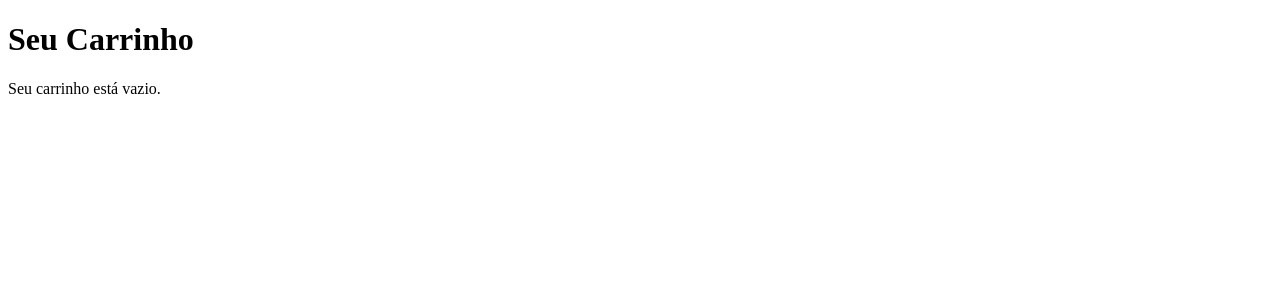
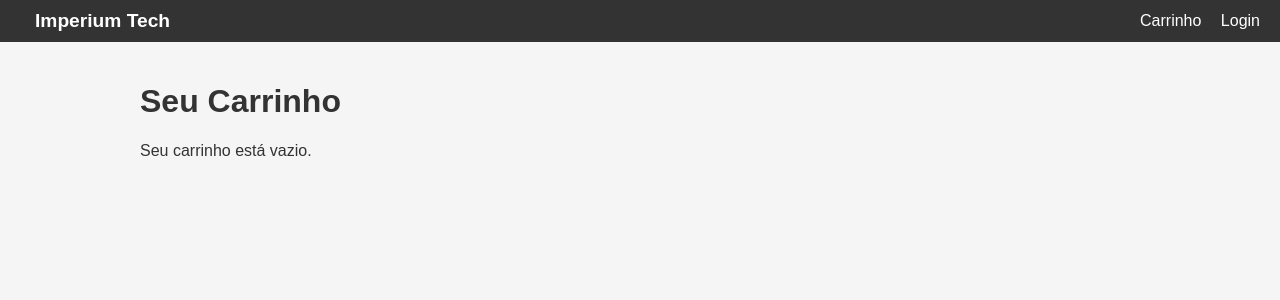
Before and after one commit to Troxx0001/imperium, a Flask app: page /carrinho/carrinho in a window 1280 px wide. Shown: the top 300 px of the page. Run offline with Flask 3, Linux system fonts and the light colour scheme.

Commit message:
style: improve site appearance

```diff
--- a/static/css/estilo.css
+++ b/static/css/estilo.css
@@ -0,0 +1,116 @@
+body {
+  font-family: Arial, sans-serif;
+  background-color: #f5f5f5;
+  margin: 0;
+  padding: 0;
+  color: #333;
+}
+
+.navbar {
+  background-color: #333;
+  color: #fff;
+  padding: 10px 20px;
+  display: flex;
+  justify-content: space-between;
+  align-items: center;
+}
+.navbar a {
+  color: #fff;
+  margin-left: 15px;
+  text-decoration: none;
+}
+.navbar .logo {
+  font-weight: bold;
+  font-size: 1.2em;
+}
+
+.container {
+  padding: 20px;
+  max-width: 1000px;
+  margin: auto;
+}
+
+.produtos {
+  display: grid;
+  grid-template-columns: repeat(auto-fill, minmax(200px, 1fr));
+  gap: 20px;
+}
+.produto {
+  background: #fff;
+  padding: 15px;
+  border-radius: 5px;
+  text-align: center;
+  box-shadow: 0 2px 4px rgba(0,0,0,0.1);
+}
+.produto img {
+  max-width: 100%;
+  height: auto;
+}
+.produto h3 {
+  margin: 10px 0 5px;
+}
+.produto .preco {
+  color: #0a7;
+  font-weight: bold;
+}
+
+form.form {
+  max-width: 400px;
+  margin: auto;
+}
+form.form input[type="text"],
+form.form input[type="email"],
+form.form input[type="password"] {
+  width: 100%;
+  padding: 10px;
+  margin-bottom: 10px;
+  border-radius: 4px;
+  border: 1px solid #ccc;
+}
+
+button, .botao-comprar {
+  background-color: #007bff;
+  color: #fff;
+  border: none;
+  padding: 10px 15px;
+  border-radius: 4px;
+  cursor: pointer;
+  text-decoration: none;
+  display: inline-block;
+}
+button:hover, .botao-comprar:hover {
+  background-color: #0056b3;
+}
+
+.carrinho-lista ul {
+  list-style: none;
+  padding: 0;
+}
+.carrinho-lista li {
+  background: #fff;
+  border: 1px solid #ddd;
+  padding: 10px;
+  margin-bottom: 10px;
+  border-radius: 4px;
+}
+
+.pedido {
+  background: #fff;
+  border: 1px solid #ddd;
+  padding: 10px;
+  margin-bottom: 10px;
+  border-radius: 4px;
+}
+
+.flashes {
+  margin-bottom: 20px;
+}
+.flash-message {
+  padding: 10px;
+  margin-bottom: 10px;
+  border-radius: 4px;
+}
+.flash-message.success { background: #d4edda; color: #155724; }
+.flash-message.info { background: #cce5ff; color: #004085; }
+.flash-message.warning { background: #fff3cd; color: #856404; }
+.flash-message.danger { background: #f8d7da; color: #721c24; }
--- a/static/js/loja.js
+++ b/static/js/loja.js
@@ -1 +1,8 @@
-// This file is intentionally left blank.
+document.addEventListener('DOMContentLoaded', function () {
+  const flashes = document.querySelectorAll('.flash-message');
+  if (flashes.length) {
+    setTimeout(() => {
+      flashes.forEach(el => el.style.display = 'none');
+    }, 3000);
+  }
+});
--- a/templates/base.html
+++ b/templates/base.html
@@ -6,33 +6,34 @@
   <link rel="stylesheet" href="{{ url_for('static', filename='css/estilo.css') }}">
 </head>
 <body>
-  <nav>
-    {% if current_user.is_authenticated %}
-      <p>Usuário: {{ current_user.nome }} {% if current_user.admin %}(Admin){% endif %}</p>
-      <a href="{{ url_for('auth.logout') }}">Logout</a>
-      <ul>
-        <li><a href="{{ url_for('loja.meus_pedidos') }}">Meus Pedidos</a></li>
-      </ul>
-      {% if current_user.admin %}
-        <ul>
-          <li><a href="{{ url_for('loja.pedidos_admin') }}">Painel Admin</a></li>
-        </ul>
+  <nav class="navbar">
+    <a href="{{ url_for('loja.index') }}" class="logo">Imperium Tech</a>
+    <div class="nav-links">
+      <a href="{{ url_for('carrinho.ver_carrinho') }}">Carrinho</a>
+      {% if current_user.is_authenticated %}
+        <span class="user">Olá, {{ current_user.nome }}{% if current_user.admin %} (Admin){% endif %}</span>
+        <a href="{{ url_for('loja.meus_pedidos') }}">Meus Pedidos</a>
+        {% if current_user.admin %}
+          <a href="{{ url_for('loja.pedidos_admin') }}">Painel Admin</a>
+        {% endif %}
+        <a href="{{ url_for('auth.logout') }}">Logout</a>
+      {% else %}
+        <a href="{{ url_for('auth.login') }}">Login</a>
       {% endif %}
-    {% else %}
-      <a href="{{ url_for('auth.login') }}">Login</a>
-    {% endif %}
+    </div>
   </nav>
-  <main>
-    {% with messages = get_flashed_messages() %}
+  <main class="container">
+    {% with messages = get_flashed_messages(with_categories=True) %}
       {% if messages %}
-        <ul>
-        {% for msg in messages %}
-          <li>{{ msg }}</li>
-        {% endfor %}
-        </ul>
+        <div class="flashes">
+          {% for category, msg in messages %}
+            <div class="flash-message {{ category }}">{{ msg }}</div>
+          {% endfor %}
+        </div>
       {% endif %}
     {% endwith %}
     {% block content %}{% endblock %}
   </main>
+  <script src="{{ url_for('static', filename='js/loja.js') }}"></script>
 </body>
 </html>
--- a/templates/cadastro.html
+++ b/templates/cadastro.html
@@ -1,7 +1,7 @@
 {% extends 'base.html' %}
 {% block content %}
 <h2>Cadastro</h2>
-<form method="POST">
+<form method="POST" class="form">
   <input type="text" name="nome" placeholder="Nome" required><br>
   <input type="email" name="email" placeholder="E-mail" required><br>
   <input type="password" name="senha" placeholder="Senha" required><br>
--- a/templates/carrinho.html
+++ b/templates/carrinho.html
@@ -1,12 +1,7 @@
-<!DOCTYPE html>
-<html lang="pt-br">
-<head>
-    <meta charset="UTF-8">
-    <title>Carrinho de Compras</title>
-    <link rel="stylesheet" href="{{ url_for('static', filename='css/estilo.css') }}">
-</head>
-<body>
+{% extends 'base.html' %}
+{% block content %}
 <h1>Seu Carrinho</h1>
+<div class="carrinho-lista">
   {% if produtos %}
     <ul>
       {% for item in produtos %}
@@ -14,18 +9,17 @@
           {{ item.produto.nome }} ({{ item.quantidade }}) - R$ {{ "%.2f"|format(item.subtotal) }}
           <form action="{{ url_for('carrinho.remover_do_carrinho') }}" method="post" style="display:inline;">
             <input type="hidden" name="produto_id" value="{{ item.produto.id }}">
-                        <button type="submit" class="btn btn-danger btn-sm">Remover</button>
+            <button type="submit">Remover</button>
           </form>
         </li>
       {% endfor %}
     </ul>
     <p><strong>Total:</strong> R$ {{ "%.2f"|format(total) }}</p>
     <form action="{{ url_for('carrinho.finalizar_compra') }}" method="post">
-            <button type="submit" class="btn btn-success">Finalizar Compra</button>
+      <button type="submit" class="botao-comprar">Finalizar Compra</button>
     </form>
-
   {% else %}
     <p>Seu carrinho está vazio.</p>
   {% endif %}
-</body>
-</html>
+</div>
+{% endblock %}
--- a/templates/login.html
+++ b/templates/login.html
@@ -1,7 +1,7 @@
 {% extends 'base.html' %}
 {% block content %}
 <h2>Login</h2>
-<form method="POST">
+<form method="POST" class="form">
   <input type="email" name="email" placeholder="E-mail" required><br>
   <input type="password" name="senha" placeholder="Senha" required><br>
   <button type="submit">Entrar</button>
```
Also changed, not shown: templates/index.html (+6 -14 lines), templates/produto_detalhe.html (+4 -11 lines). Lines whose indentation alone changed are shown as unchanged.
